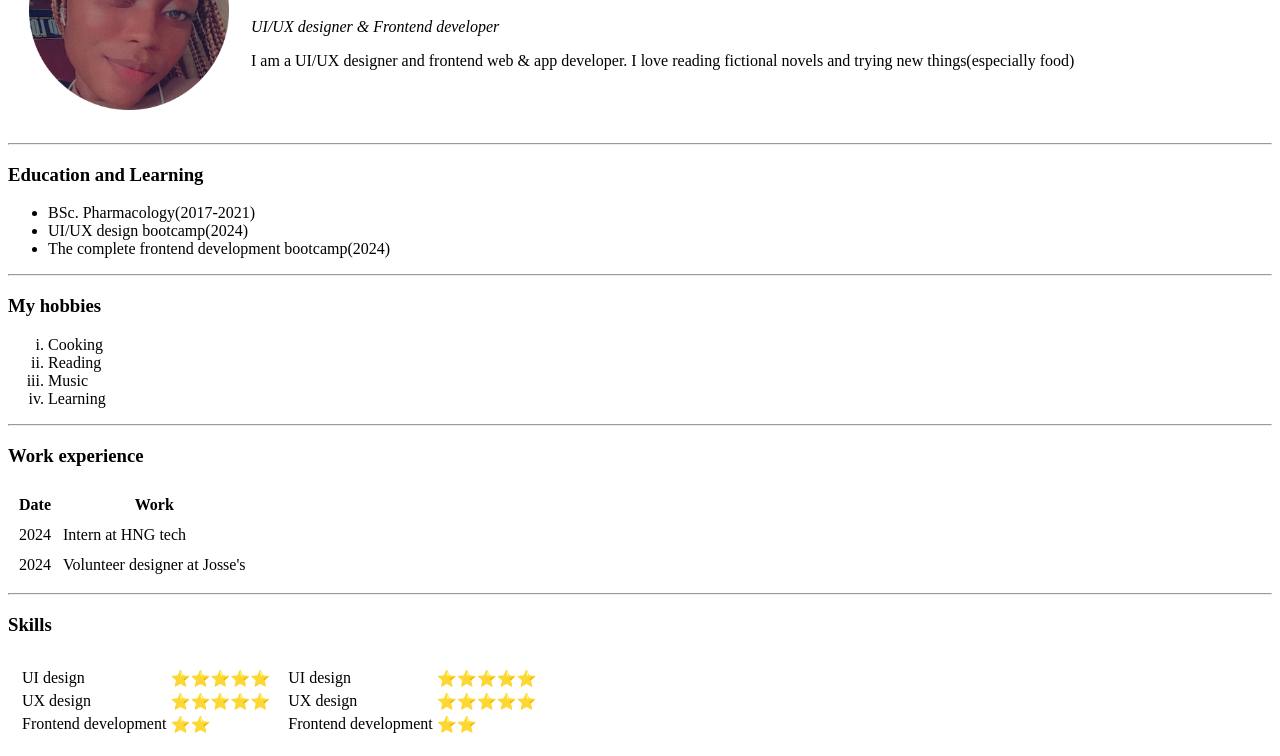
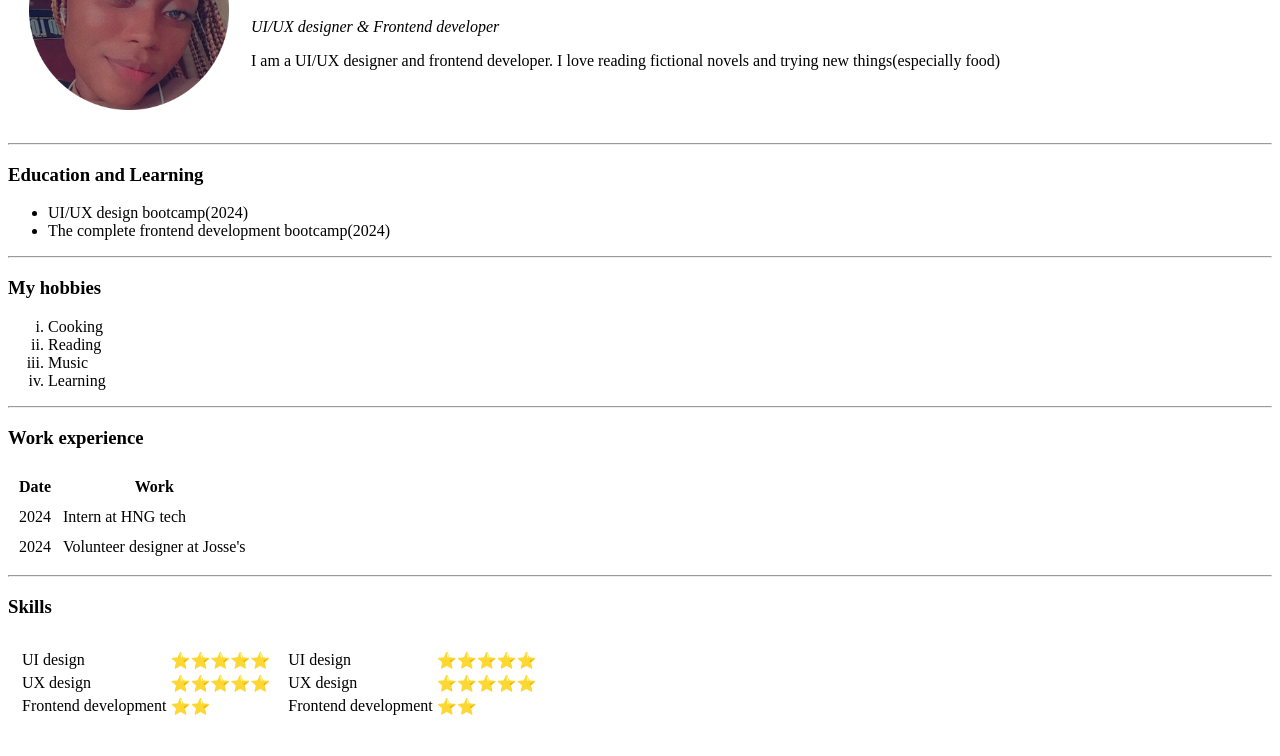
Before and after one commit to GeminiBabe/CV, a plain HTML site: page Index.html in a window 1280 px wide. Shown: the part 137-893 px from the top of the page. Drawn offline with Linux system fonts and the light colour scheme.

Commit message:
First update

```diff
--- a/Index.html
+++ b/Index.html
@@ -4,14 +4,16 @@
     <meta charset="UTF-8">
     <meta name="viewport" content="width=device-width, initial-scale=1.0">
     <title>Demo cv site</title>
+    <link rel="stylesheet" href="css/Styles.css">
 </head>
+
 <body>
    <table cellspacing="20">
     <tr>
         <td><img src="images/cropped_image.png" width="200px"></td>
         <td><h1>Edojah O. Godsgift</h1>
             <p><em>UI/UX designer & Frontend developer</em></p>
-            <p>I am a UI/UX designer and frontend web & app developer. I love reading fictional novels and trying new things(especially food)</p></td>
+            <p>I am a UI/UX designer and frontend developer. I love reading fictional novels and trying new things(especially food)</p></td>
             <a href="Contact.html">Contact me</a>
     </tr>
    </table>
@@ -20,7 +22,6 @@
     <h3>Education and Learning</h3>
     <!--Lists-->
     <ul>
-        <li>BSc. Pharmacology(2017-2021)</li>
         <li>UI/UX design bootcamp(2024)</li>
         <li>The complete frontend development bootcamp(2024)</li>
     </ul>
```
Also changed, not shown: Contact.html (+1 -0 lines).
